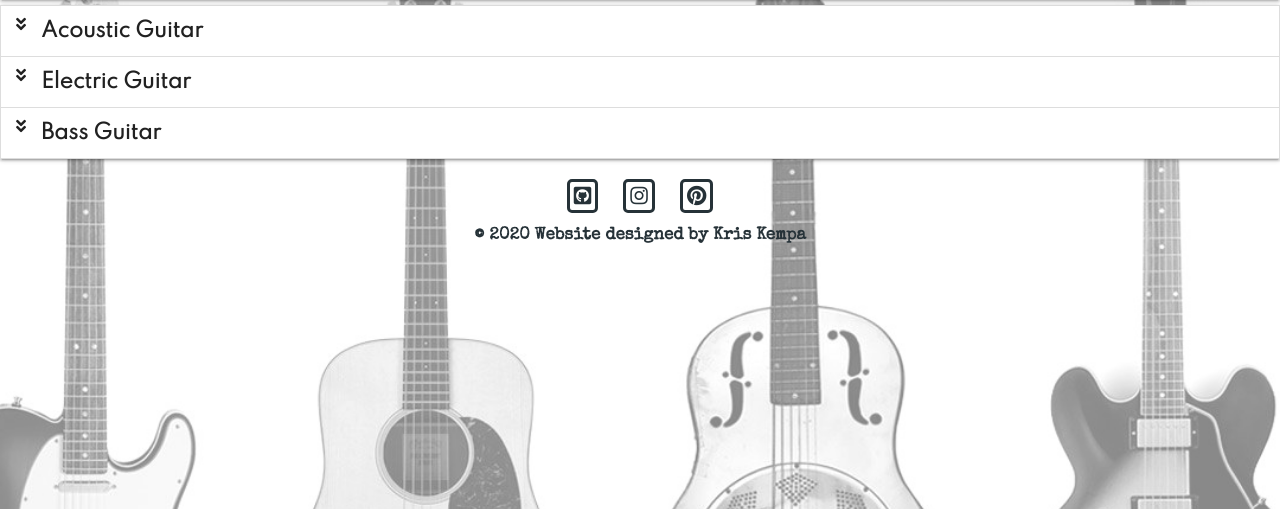
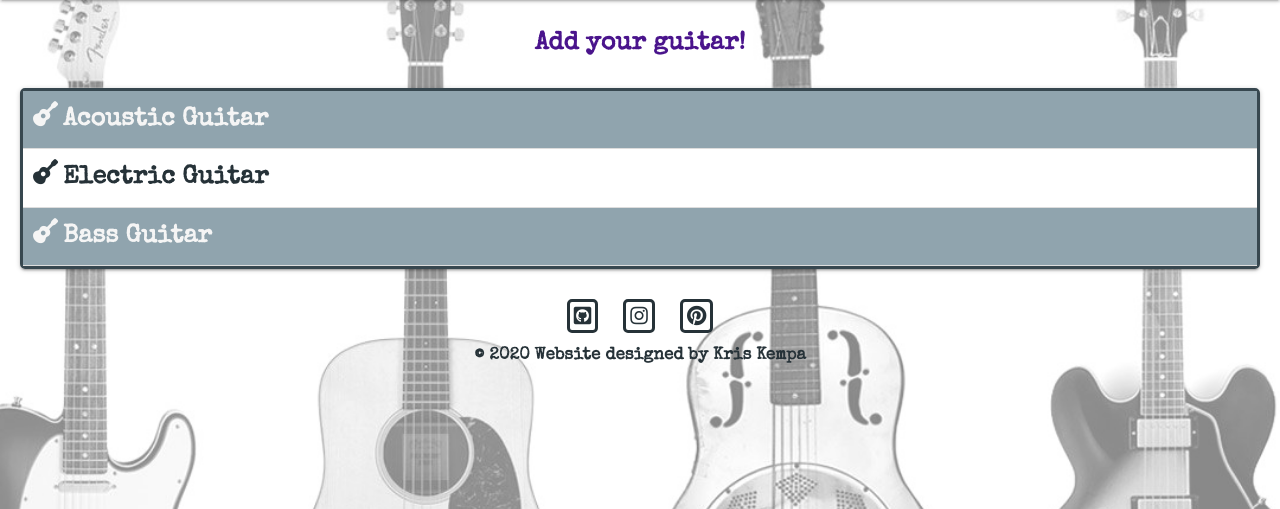
Before and after one commit to Code-Institute-Submissions/buzzing-strings, a Flask app: page /user in a window 1280 px wide. Shown: the part 64-573 px from the top of the page. Run offline with Flask 2, Linux system fonts and the light colour scheme; some libraries are stand-ins or nearby versions.

Commit message:
Restyling body collapsible content

```diff
--- a/static/css/style.css
+++ b/static/css/style.css
@@ -128,6 +128,27 @@ p.content-text {
     font-size: 2.3rem;
     font-weight: 800;
     padding: 1rem;
+}
+
+/* User List styling */
+ul.guitar-menu.collapsible {
+    border: 0.3rem solid #37474f;
+    border-radius: 0.5rem;
+    margin: 2rem;
+}
+
+.guitar.collapsible-header {
+    font-family: 'Special Elite', cursive;
+    font-size: 2.5rem;
+}
+
+.guitar.collapsible-body {
+    text-align: center;
+    font-size: 1.8rem;
+}
+
+.fa-guitar:before {
+    font-size: 2.5rem;
 }
 
 /* Register and Login form styling */
--- a/templates/pages/user_list.html
+++ b/templates/pages/user_list.html
@@ -10,18 +10,23 @@
         {{ guitar.guitar_image }}
     {% endfor %}
 
-        <ul class="collapsible">
+        <h3 class="all-guitars heading purple-text text-darken-4">Add your guitar!</h3>
+
+        <ul class="guitar-menu collapsible">
             <li>
-                <div class="collapsible-header"><i class="fas fa-angle-double-down"></i>Acoustic Guitar</div>
-                <div class="collapsible-body"><span>Lorem ipsum dolor sit amet.</span></div>
+                <div class="guitar collapsible-header grey-text text-lighten-4 blue-grey lighten-2">
+                    <i class="fas fa-guitar"></i>Acoustic Guitar</div>
+                <div class="guitar collapsible-body grey lighten-2">Lorem ipsum dolor sit amet.</div>
             </li>
             <li>
-                <div class="collapsible-header"><i class="fas fa-angle-double-down"></i>Electric Guitar</div>
-                <div class="collapsible-body"><span>Lorem ipsum dolor sit amet.</span></div>
+                <div class="guitar collapsible-header blue-grey-text text-darken-4">
+                    <i class="fas fa-guitar"></i>Electric Guitar</div>
+                <div class="guitar collapsible-body grey lighten-2">Lorem ipsum dolor sit amet.</div>
             </li>
             <li>
-                <div class="collapsible-header"><i class="fas fa-angle-double-down"></i>Bass Guitar</div>
-                <div class="collapsible-body"><span>Lorem ipsum dolor sit amet.</span></div>
+                <div class="guitar collapsible-header grey-text text-lighten-4 blue-grey lighten-2">
+                    <i class="fas fa-guitar"></i>Bass Guitar</div>
+                <div class="guitar collapsible-body grey lighten-2">Lorem ipsum dolor sit amet.</div>
             </li>
         </ul>
 
```
